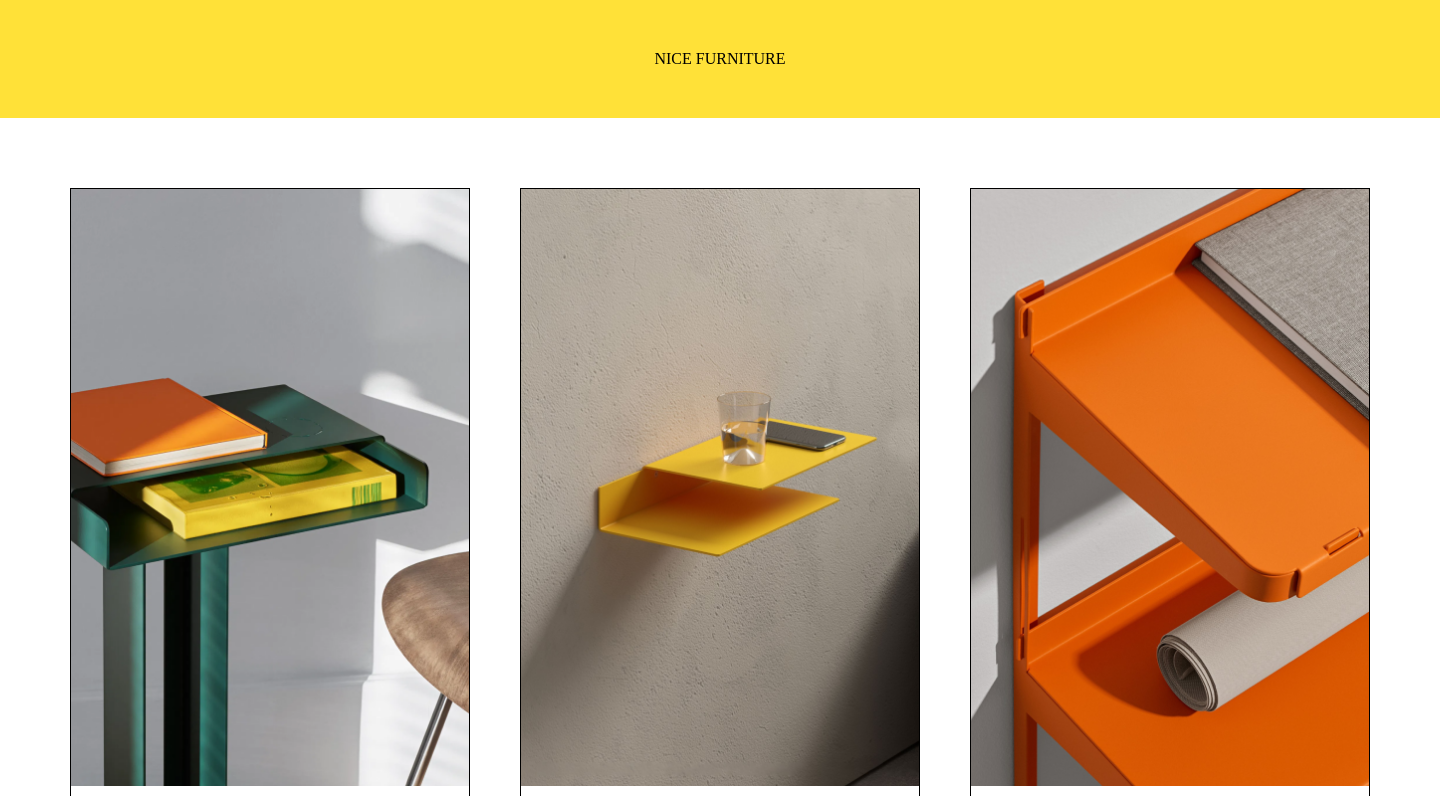
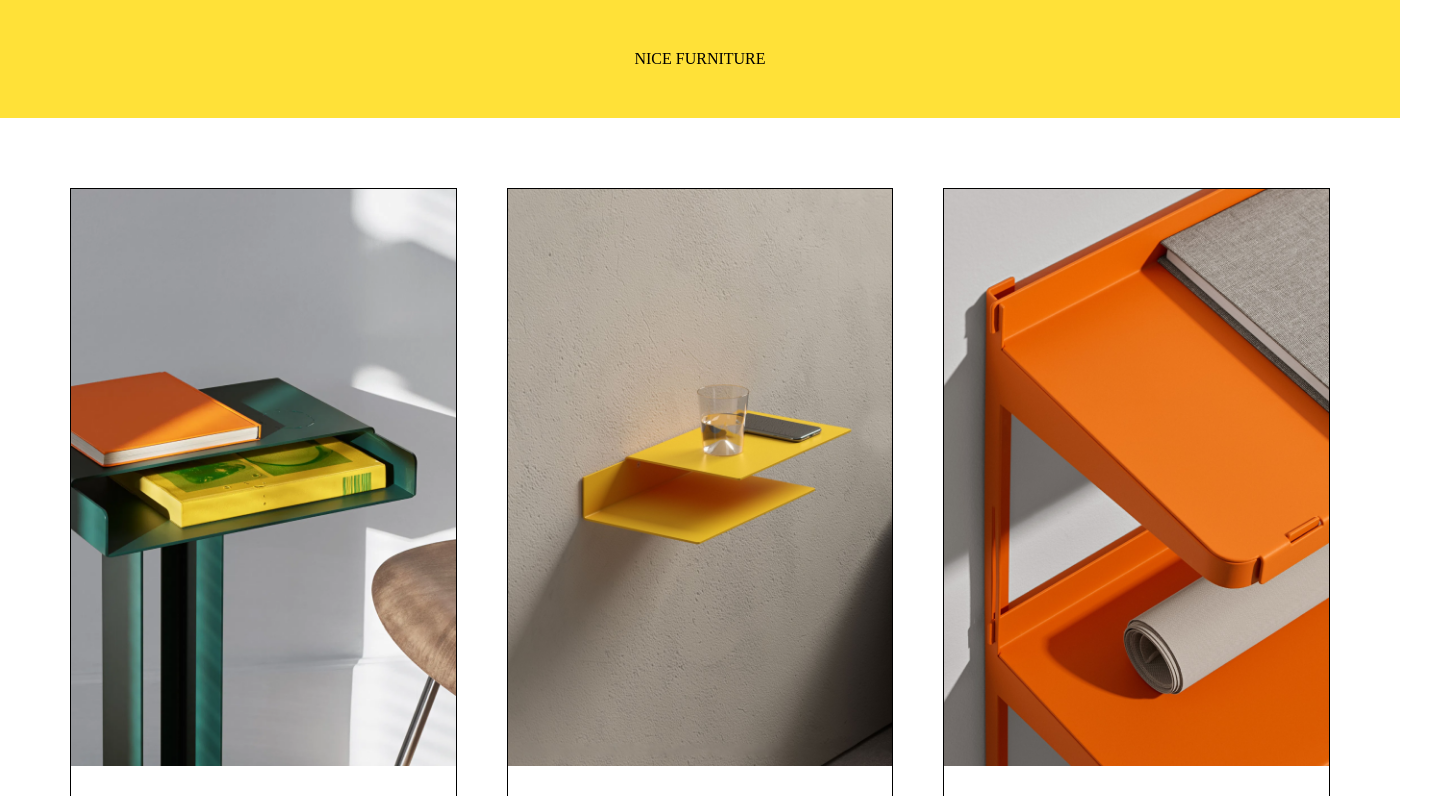
Before and after one commit to Moramaf/HTML_GUIDEDAO_7, a plain HTML site: page index.html in a window 1280 px wide. Shown: the top 796 px of the page, 1440 px wide, since content can reach past the window. Drawn offline with Linux system fonts and the light colour scheme.

Commit message:
width agiain

```diff
--- a/styles.css
+++ b/styles.css
@@ -15,6 +15,8 @@ body {
     align-items: center;
     flex-direction: column;
     margin: 0 auto;
+    width: 470px;
+
 }
 
 .header {
@@ -42,6 +44,7 @@ body {
     flex-direction: column;
     margin: 25px;
     border: 1px solid #000000;
+    /* max-width: 400px; */
     width: 400px;
 }
 
@@ -65,7 +68,7 @@ h4 {
 @media only screen and (min-width: 700px) {
 
     .page {
-      width: 1440px;
+      width: 1400px;
     }
 
     .container {
```
